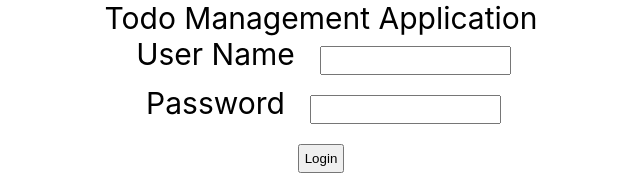
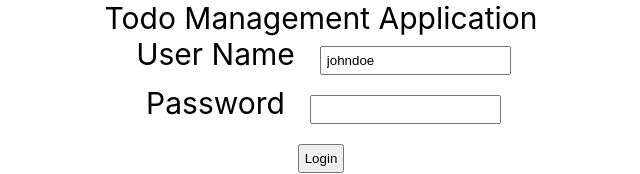
Before and after one commit to GlazMichelFranckDodo225/java-full-stack-app-spring-boot-react-frontend-urk, a React (Create React App) app: page / in a window 1280 px wide. Shown: the top 174 px of the page, without its empty margins (319-959 px from the left). Built offline with nearby package versions, Linux system fonts and the light colour scheme.

Commit message:
Improving Login Component Further

```diff
--- a/src/components/todo/TodoApp.jsx
+++ b/src/components/todo/TodoApp.jsx
@@ -1,3 +1,4 @@
+import { useState } from 'react';
 import './TodoApp.css';
 
 export default function TodoApp() {
@@ -11,16 +12,31 @@
 }
 
 function LoginComponent() {
+    const [username, setUsername] = useState("johndoe");
+    const [password, setPassword] = useState("");
+
+    function handleUsernameChange(event) {
+        // console.log(event);
+        // console.log(event.target.value);
+        setUsername(event.target.value);
+    }
+
+    function handlePasswordChange(event) {
+        console.log(event);
+        console.log(event.target.value);
+        setPassword(event.target.value);
+    }
+
     return (
         <div className="login">
             <div className="loginForm">
                 <div>
                     <label>User Name</label>
-                    <input type="text" name="username" />
+                    <input type="text" name="username" value={username} onChange={handleUsernameChange} />
                 </div>
                 <div>
                     <label>Password</label>
-                    <input type="password" name="password" />
+                    <input type="password" name="password" value={password}onChange={handlePasswordChange} />
                 </div>
                 <div>
                     <button type="button" name="login">Login</button>
```
